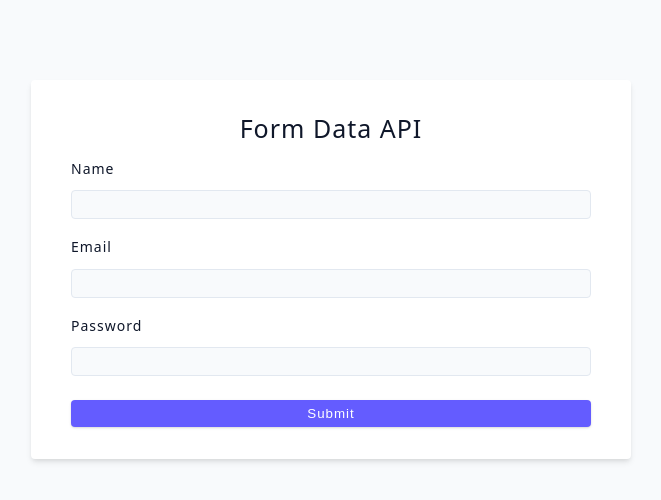
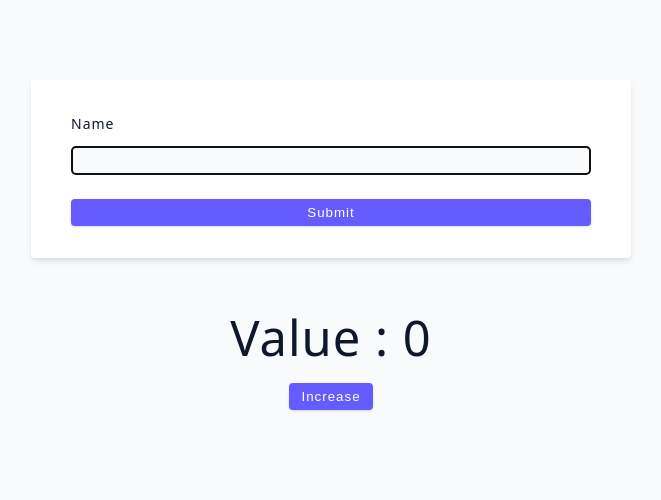
Before and after one commit to vinothsmart/react18, a React (Vite) app: page / in a window 1280 px wide. Shown: the top 500 px of the page, without its empty margins (309-970 px from the left). Built offline with nearby package versions, Linux system fonts and the light colour scheme.

Commit message:
Update import in App.jsx

```diff
--- a/src/App.jsx
+++ b/src/App.jsx
@@ -1,9 +1,9 @@
-import UncontrolledInputs from './tutorial/06-forms/starter/05-form-data';
+import UseRefBasics from './tutorial/07-useRef/starter/01-useRef-basics';
 
 function App() {
   return (
     <div className='container'>
-      <UncontrolledInputs />
+      <UseRefBasics />
     </div>
   );
 }
```
